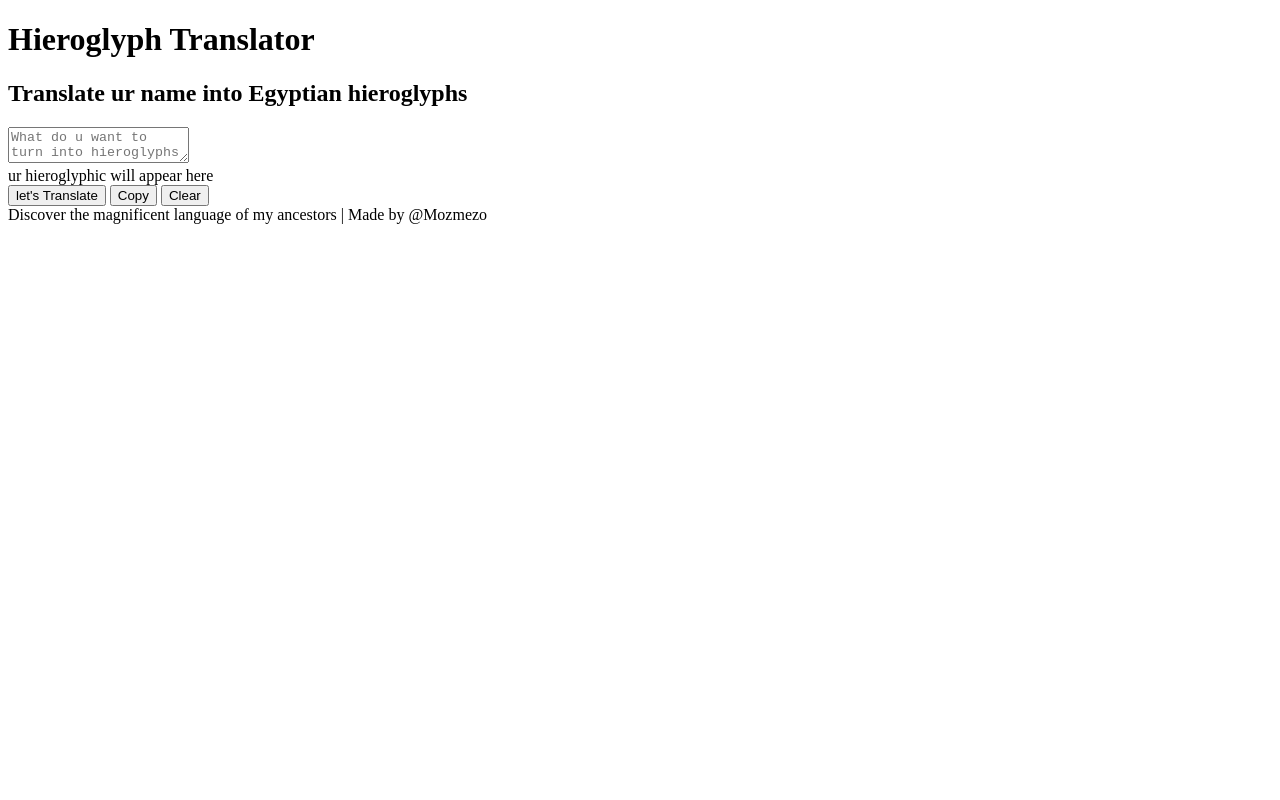
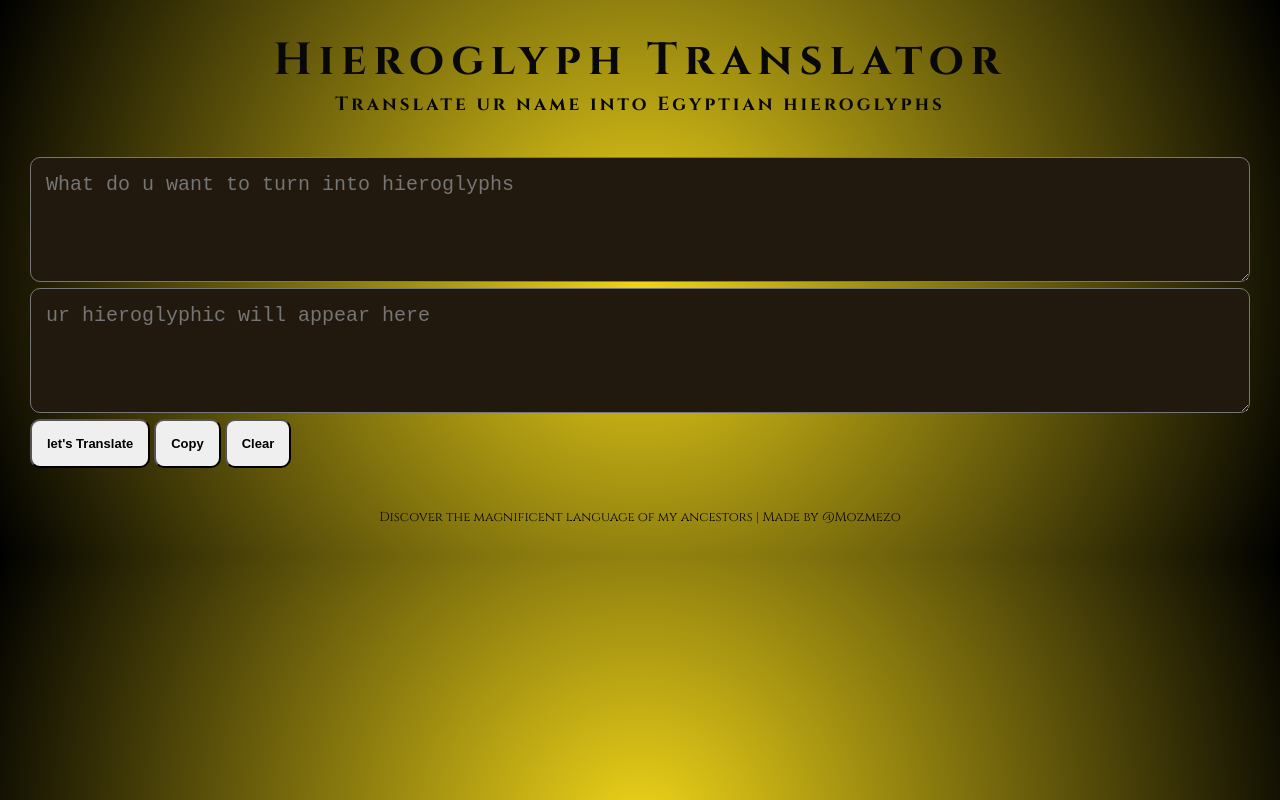
Before and after one commit to moataz1411/Hieroglyph-Translator, a plain HTML site: page index.html in a window 1280 px wide. Drawn offline with Linux system fonts and the light colour scheme.

Commit message:
add subtitle and improve output area styling in index.html

```diff
--- a/index.html
+++ b/index.html
@@ -11,14 +11,78 @@
                 <h1>Hieroglyph Translator</h1>
                 <div class="subtitle">
                     <h2>Translate ur name into Egyptian hieroglyphs</h2>
+                </div>
             </header>
             <textarea id="input" placeholder="What do u want to turn into hieroglyphs"></textarea>
-            <div class="output" id="output">ur hieroglyphic will appear here </div>
+            <textarea id="output" placeholder="ur hieroglyphic will appear here"></textarea>
             <div class="buttons">
                 <button onclick="translateText()">let's Translate</button>
                 <button onclick="copyText()">Copy</button>
                 <button onclick="clearText()">Clear</button>
             </div>
             <footer>Discover the magnificent language of my ancestors | Made by @Mozmezo</footer>
+        </div>
+        <style>
+            @import url('https://fonts.googleapis.com/css2?family=Cinzel:wght@400..900&display=swap');
+            *{
+                box-sizing:border-box;
+                margin:0;
+                padding:0;
+            }
+            body{
+                background: radial-gradient(circle, #f0d519, #000000);
+                justify-content:center;
+                align-items:center;
+                font-family:'Cinzel', sans-serif;
+                display:flex;
+                color:#060606
+
+            }
+            header{
+                text-align:center;
+                margin-bottom:40px;
+            }
+            .name{
+                width:100%;
+                padding:30px;
+            }
+            h1{
+                font-size:45px;
+                letter-spacing: 7px;
+                color:#080808;
+            }
+            h2{
+                letter-spacing: 3px;
+                color:#080808;
+                font-size:19px;
+            }
+            textarea{
+                color:#fff0c5;
+                width:100%;
+                border-radius:10px;
+                outline:none;
+                font-size:20px;
+                padding:15px;
+                resize:vertical;
+                min-height:125px;
+                background:#21190d;
+            }
+            button{
+                flex:1;
+                padding:15px;
+                font-size:13px;
+                cursor:pointer;
+                border-radius:10px;
+                font-weight:bold;
+
+            }
+            footer{
+                text-align:center;
+                margin-top:40px;
+                font-size:13px;
+            }
+
+        </style>
+
     </body>
     </html>
```
